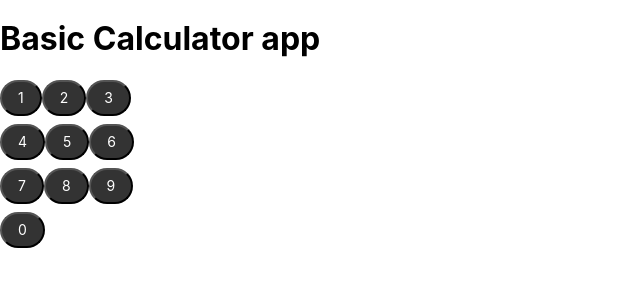
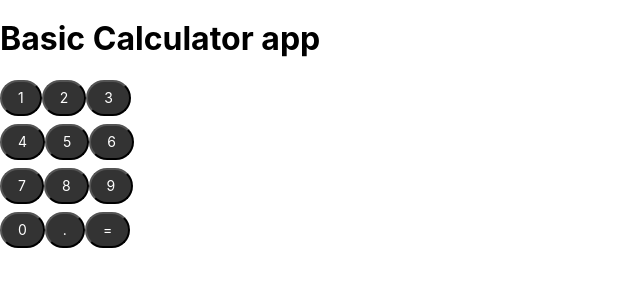
Before and after one commit to parikshit10/Calc_react, a React (Create React App) app: page / in a window 1280 px wide. Shown: the top 300 px of the page, without its empty margins (0-640 px from the left). Built offline with nearby package versions, Linux system fonts and the light colour scheme.

Commit message:
added handler

```diff
--- a/src/App.js
+++ b/src/App.js
@@ -3,20 +3,43 @@ import Button from './Button'
 import 'tachyons'
 class App extends React.Component
 {
+  constructor()
+  {
+    super();
+    this.state =
+    {
+      exp: ''
+    }
+    this.handler = this.handler.bind(this)
+  }
+
+  handler = (changedVal) =>
+  {
+    this.setState({exp: this.state.exp+changedVal})
+    console.log(this.state.exp)
+  }
   render()
   {
     var allButtons = [];
-    for(var i = 1; i <= 7; i+=3)
+    var lst = [];
+    for(var i = 1; i <= 9; i+=1)
     {
 
-      allButtons.push(<Button start={i} end ={i+3}/>);
+      lst.push(i.toString())
+      if(lst.length === 3)
+      {
+        allButtons.push(<Button handler={this.handler} items={lst}/>);
+        lst = [];
+      }
     }
-    allButtons.push(<Button start={0} end ={1}/>)
+    lst = ["0",".","="]
+    allButtons.push(<Button handler={this.handler} items={lst}/>)
 
     return (
     <div>
       <h1> Basic Calculator app </h1>
       {allButtons}
+
     </div>
     );
   }
--- a/src/Button.js
+++ b/src/Button.js
@@ -4,13 +4,11 @@ import React from 'react';
 const Button = (props) =>
 {
 
-	var oneList = [];
-	for(var i = props.start; i < props.end; i+=1)
-		oneList.push({i});
-
+	var oneList = props.items;
+	var handleToUpdate  =  props.handler
 	const allbuts = oneList.map((ind,val) =>
 	{
-		return <button key={ind.i} onClick = {() => {console.log(`${ind.i}`)}} className="f6 grow no-underline br-pill ph3 pv2 mb2 dib white bg-dark-gray" type="button">{ind.i}</button>
+		return <button key={ind} onClick = {() => {handleToUpdate(ind)}} className="f6 grow no-underline br-pill ph3 pv2 mb2 dib white bg-dark-gray" type="button">{ind}</button>
 	});
 	return(
 		<div>
```
